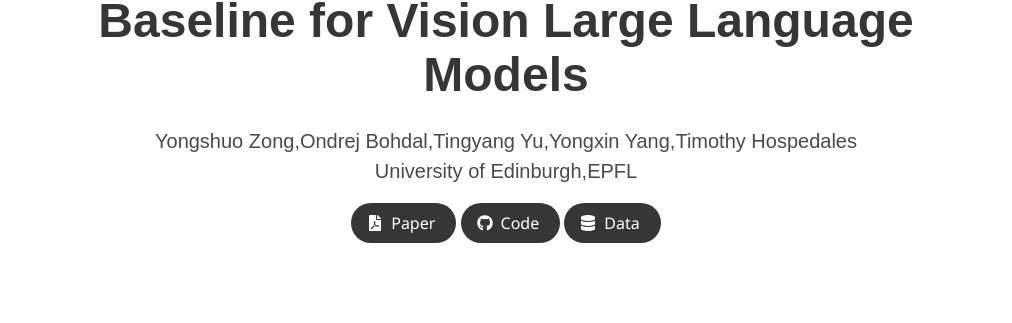
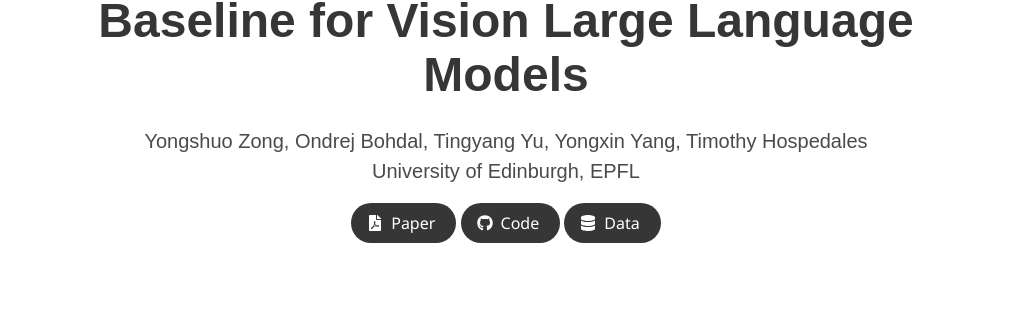
Before and after one commit to ys-zong/VLGuard, a Jekyll site: the page built from index.md, in a window 1280 px wide and 900 px high. Shown: the part 108-431 px from the top of the window, without its empty margins (134-1146 px from the left). Built offline with Jekyll 4.4.1, drawn with Linux system fonts in a browser that asks for light colours; some web fonts are replaced.

Commit message:
update space

```diff
--- a/index.md
+++ b/index.md
@@ -4,14 +4,14 @@ permalink: /
 
 title:  "Safety Fine-Tuning at (Almost) No Cost: A Baseline for Vision Large Language Models"
 authors:
-  - Yongshuo Zong,
-  - Ondrej Bohdal,
-  - Tingyang Yu,
-  - Yongxin Yang,
-  - Timothy Hospedales
+  - "Yongshuo Zong, "
+  - "Ondrej Bohdal, "
+  - "Tingyang Yu, "
+  - "Yongxin Yang, "
+  - "Timothy Hospedales"
 affiliations:
-  - University of Edinburgh,
-  - EPFL
+  - "University of Edinburgh, "
+  - "EPFL"
 paper: https://arxiv.org/abs/2402.02207
 code: https://github.com/ys-zong/VLGuard
 data: https://github.com/ys-zong/VLGuard/data
```
